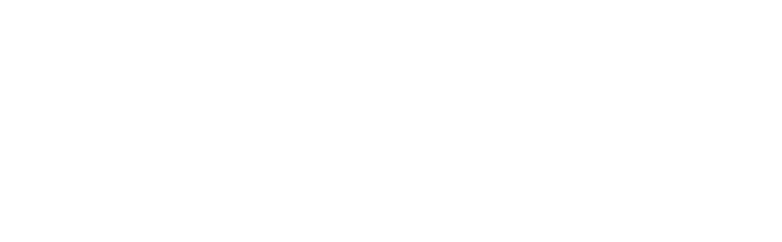
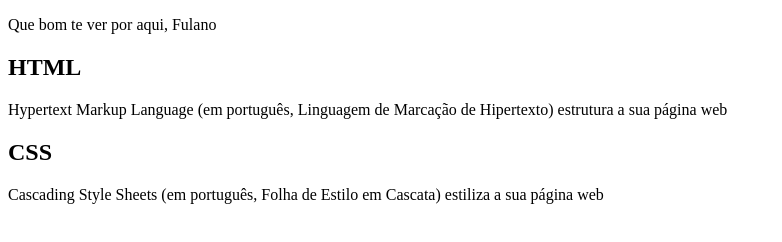
Before and after one commit to DaniloBMachado/HelloWorld, a plain HTML site: page index.html in a window 1280 px wide. Shown: the whole page, without its empty margins (0-782 px from the left). Drawn offline with Linux system fonts and the light colour scheme.

Commit message:
Criação do arquivo style.css; Alterações no código referente a aula 04 da unidade "Desenvolvimento web: ferramentas e orientações para professores.

```diff
--- a/index.html
+++ b/index.html
@@ -1,11 +1,19 @@
 <!DOCTYPE html>
 <html lang="pt-br">
+
 <head>
     <meta charset="UTF-8">
     <meta name="viewport" content="width=device-width, initial-scale=1.0">
     <title>Hello World</title>
+    <p>Que bom te ver por aqui, <span id="nome-usuário">Fulano</span></p>
 </head>
+
 <body>
+    <h2>HTML</h2>
+    <P><span class="texto-inglês">Hypertext Markup Language </span>(em português, Linguagem de Marcação de Hipertexto) estrutura a sua página web</P>
 
+    <h2>CSS</h2>
+    <P><span class="texto-inglês">Cascading Style Sheets </span>(em português, Folha de Estilo em Cascata) estiliza a sua página web</P>
 </body>
+
 </html>
--- /dev/null
+++ b/style.css
@@ -0,0 +1,22 @@
+body{
+    background-color: #305050;
+    color: white;
+    font-family: Roboto;
+    text-align: center;
+}
+
+header{
+    border-bottom: 1px solid grey;
+}
+
+footer {
+    border-top: 1px solid grey;
+}
+
+#nome-usuário {
+    font-weight: bold;
+ }
+
+ .texto-inglês{
+    font-style: italic;
+  }
```
